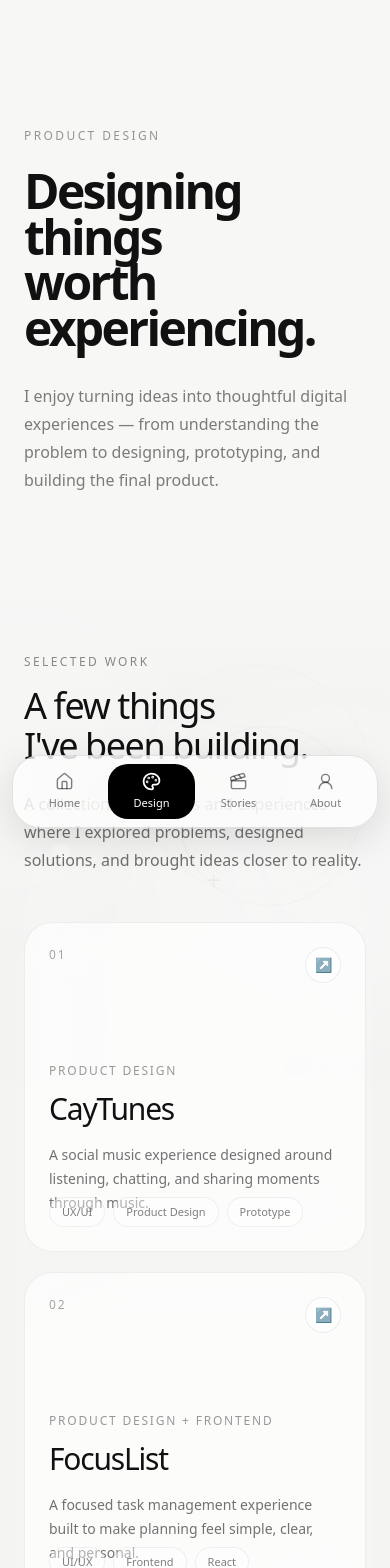
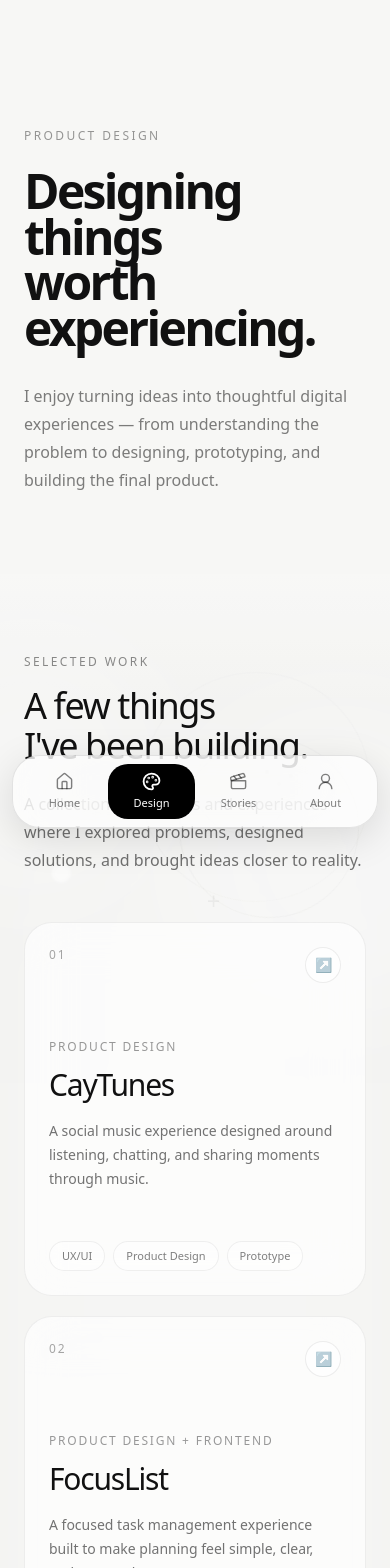
Before and after one commit to mayank-sharma09/mayankdadhich09, a Next.js app: page /design in a window 390 px wide. Shown: the top 1568 px of the page. Built offline with nearby package versions, Linux system fonts and the light colour scheme.

Commit message:
design updated

```diff
--- a/src/app/components/SelectedWork.jsx
+++ b/src/app/components/SelectedWork.jsx
@@ -95,7 +95,7 @@ function FloatingShapes({ theme }) {
 
       <Shape className="right-[10%] top-[65%] h-3 w-20 rotate-[30deg] rounded-full bg-white/40 animate-[driftOne_15s_ease-in-out_infinite]" />
 
-      {/* Constellation dots */}
+      {/* Constellation */}
       <Shape className="right-[25%] top-[12%]">
         <div className="flex gap-2 opacity-40">
           <span className="h-1 w-1 rounded-full bg-black/20" />
@@ -107,7 +107,7 @@ function FloatingShapes({ theme }) {
       {/* Connecting line */}
       <Shape className="left-[15%] top-[30%] h-px w-[140px] rotate-[20deg] bg-black/[0.04]" />
 
-      {/* CayTunes extra shapes */}
+      {/* CayTunes */}
       {theme === "cay" && (
         <>
           <Shape className="left-[45%] top-[8%] h-24 w-24 rounded-full border border-purple-500/[0.04] animate-[slowSpin_25s_linear_infinite]" />
@@ -118,7 +118,7 @@ function FloatingShapes({ theme }) {
         </>
       )}
 
-      {/* FocusList extra shapes */}
+      {/* FocusList */}
       {theme === "focus" && (
         <>
           <Shape className="left-[48%] top-[6%] h-20 w-20 rounded-full border border-blue-500/[0.035] animate-[slowSpin_26s_linear_infinite]" />
@@ -129,7 +129,7 @@ function FloatingShapes({ theme }) {
         </>
       )}
 
-      {/* Future extra shapes */}
+      {/* Future */}
       {theme === "future" && (
         <>
           <Shape className="left-[50%] top-[10%] h-24 w-24 rounded-full border border-black/[0.025] animate-[slowSpin_30s_linear_infinite]" />
@@ -146,23 +146,26 @@ export default function SelectedWork() {
   const [activeMobile, setActiveMobile] = useState(0);
 
   /*
-   * MOBILE ACTIVE CARD
+   * MOBILE CARD DETECTION
    *
-   * Instead of IntersectionObserver, we check which card is
-   * closest to the center of the screen while scrolling.
-   *
-   * This prevents the active arrow from disappearing when
-   * a card reaches the center of the viewport.
+   * The card closest to the center of the viewport
+   * becomes active.
    */
   useEffect(() => {
     const cards = document.querySelectorAll("[data-project-card]");
 
     if (!cards.length) return;
 
+    let ticking = false;
+
     const updateActiveCard = () => {
-      // Only run this behavior on mobile.
       if (window.innerWidth >= 768) return;
 
+      if (ticking) return;
+
+      ticking = true;
+
+      window.requestAnimationFrame(() => {
         const viewportCenter = window.innerHeight / 2;
 
         let closestIndex = 0;
@@ -171,14 +174,19 @@ export default function SelectedWork() {
         cards.forEach((card) => {
           const rect = card.getBoundingClientRect();
 
-        // Ignore cards completely outside the viewport.
-        if (rect.bottom <= 0 || rect.top >= window.innerHeight) {
+          // Ignore cards completely outside viewport
+          if (
+            rect.bottom <= 0 ||
+            rect.top >= window.innerHeight
+          ) {
             return;
           }
 
           const cardCenter = rect.top + rect.height / 2;
 
-        const distance = Math.abs(cardCenter - viewportCenter);
+          const distance = Math.abs(
+            cardCenter - viewportCenter
+          );
 
           if (distance < closestDistance) {
             closestDistance = distance;
@@ -187,9 +195,11 @@ export default function SelectedWork() {
         });
 
         setActiveMobile(closestIndex);
+
+        ticking = false;
+      });
     };
 
-    // Run once immediately.
     updateActiveCard();
 
     window.addEventListener("scroll", updateActiveCard, {
@@ -204,10 +214,17 @@ export default function SelectedWork() {
     };
   }, []);
 
+  /*
+   * Desktop = hover
+   * Mobile = center card
+   */
   const activeIndex =
-    activeProject !== null ? activeProject : activeMobile;
+    activeProject !== null
+      ? activeProject
+      : activeMobile;
 
-  const activeTheme = projects[activeIndex]?.theme || "future";
+  const activeTheme =
+    projects[activeIndex]?.theme || "future";
 
   const backgroundColor =
     activeTheme === "cay"
@@ -222,7 +239,10 @@ export default function SelectedWork() {
       className="relative overflow-hidden px-6 py-20 transition-colors duration-700 ease-out md:px-10 md:py-24 lg:px-16"
       style={{ backgroundColor }}
       onMouseLeave={() => {
-        if (typeof window !== "undefined" && window.innerWidth >= 768) {
+        if (
+          typeof window !== "undefined" &&
+          window.innerWidth >= 768
+        ) {
           setActiveProject(null);
         }
       }}
@@ -236,13 +256,10 @@ export default function SelectedWork() {
         <div className="absolute left-1/2 top-1/2 h-[80%] w-[70%] -translate-x-1/2 -translate-y-1/2 rounded-full bg-white/20 blur-[100px]" />
       </div>
 
-      {/* Floating decorative shapes */}
       <FloatingShapes theme={activeTheme} />
 
-      {/* Soft readability layer */}
       <div className="pointer-events-none absolute inset-0 bg-white/[0.18]" />
 
-      {/* Content */}
       <div className="relative z-10 mx-auto max-w-7xl">
         {/* Header */}
         <div className="mb-12 max-w-2xl md:mb-16">
@@ -258,8 +275,8 @@ export default function SelectedWork() {
 
           <p className="mt-6 max-w-xl text-base leading-7 text-black/55 md:text-lg">
             A collection of products and experiences where I explored
-            problems, designed solutions, and brought ideas closer to
-            reality.
+            problems, designed solutions, and brought ideas closer
+            to reality.
           </p>
         </div>
 
@@ -272,7 +289,7 @@ export default function SelectedWork() {
               <Link
                 href={project.href}
                 key={project.number}
-                className="group"
+                className="group block"
                 onMouseEnter={() => {
                   if (
                     typeof window !== "undefined" &&
@@ -286,11 +303,16 @@ export default function SelectedWork() {
                   data-project-card
                   data-index={index}
                   className={`
-                    relative min-h-[330px]
-                    overflow-hidden rounded-[28px]
+                    relative
+                    min-h-[360px]
+                    overflow-hidden
+                    rounded-[28px]
                     border border-black/[0.06]
-                    p-6 backdrop-blur-xl
-                    transition-all duration-500 ease-out
+                    p-6
+                    backdrop-blur-xl
+                    transition-all
+                    duration-500
+                    ease-out
 
                     ${
                       isActive
@@ -298,12 +320,14 @@ export default function SelectedWork() {
                         : "bg-white/65"
                     }
 
+                    md:min-h-[330px]
+
                     md:hover:-translate-y-2
                     md:hover:bg-white/80
                     md:hover:shadow-[0_30px_80px_rgba(0,0,0,0.07)]
                   `}
                 >
-                  {/* Card number */}
+                  {/* Top row */}
                   <div className="flex items-start justify-between">
                     <span className="text-xs font-medium tracking-[0.15em] text-black/35">
                       {project.number}
@@ -312,17 +336,24 @@ export default function SelectedWork() {
                     {/* Arrow */}
                     <span
                       className={`
-                        flex h-9 w-9 items-center justify-center
+                        flex
+                        h-9
+                        w-9
+                        shrink-0
+                        items-center
+                        justify-center
                         rounded-full
-                        border border-black/[0.07]
+                        border
+                        border-black/[0.07]
                         bg-white/60
                         text-sm
-                        transition-all duration-300
+                        transition-all
+                        duration-300
 
                         ${
                           isActive
                             ? "rotate-45 bg-black text-white"
-                            : ""
+                            : "rotate-0 text-black/60"
                         }
 
                         md:group-hover:rotate-45
@@ -334,8 +365,8 @@ export default function SelectedWork() {
                     </span>
                   </div>
 
-                  {/* Card content */}
-                  <div className="mt-20">
+                  {/* Content */}
+                  <div className="mt-14 pb-20 md:mt-20 md:pb-16">
                     <p className="mb-3 text-xs font-medium uppercase tracking-[0.15em] text-black/40">
                       {project.category}
                     </p>
@@ -344,7 +375,7 @@ export default function SelectedWork() {
                       {project.title}
                     </h3>
 
-                    <p className="mt-4 max-w-sm text-sm leading-6 text-black/55">
+                    <p className="mt-4 max-w-sm text-sm leading-6 text-black/55 md:text-sm">
                       {project.description}
                     </p>
                   </div>
@@ -364,19 +395,22 @@ export default function SelectedWork() {
                   {/* Mobile active indicator */}
                   <div
                     className={`
-                      absolute bottom-0 left-1/2 h-[2px]
+                      absolute
+                      bottom-0
+                      left-1/2
+                      h-[2px]
                       -translate-x-1/2
                       rounded-full
                       bg-black
-                      transition-all duration-500
+                      transition-all
+                      duration-500
+                      md:hidden
 
                       ${
                         isActive
                           ? "w-12 opacity-100"
                           : "w-0 opacity-0"
                       }
-
-                      md:hidden
                     `}
                   />
                 </article>
@@ -445,17 +479,6 @@ export default function SelectedWork() {
           }
         }
 
-        @keyframes morph {
-          0%,
-          100% {
-            border-radius: 45% 55% 60% 40% / 50% 45% 55% 50%;
-          }
-
-          50% {
-            border-radius: 60% 40% 45% 55% / 40% 55% 45% 60%;
-          }
-        }
-
         @keyframes slowSpin {
           from {
             transform: rotate(0deg);
```
Lines whose indentation alone changed are shown as unchanged.
